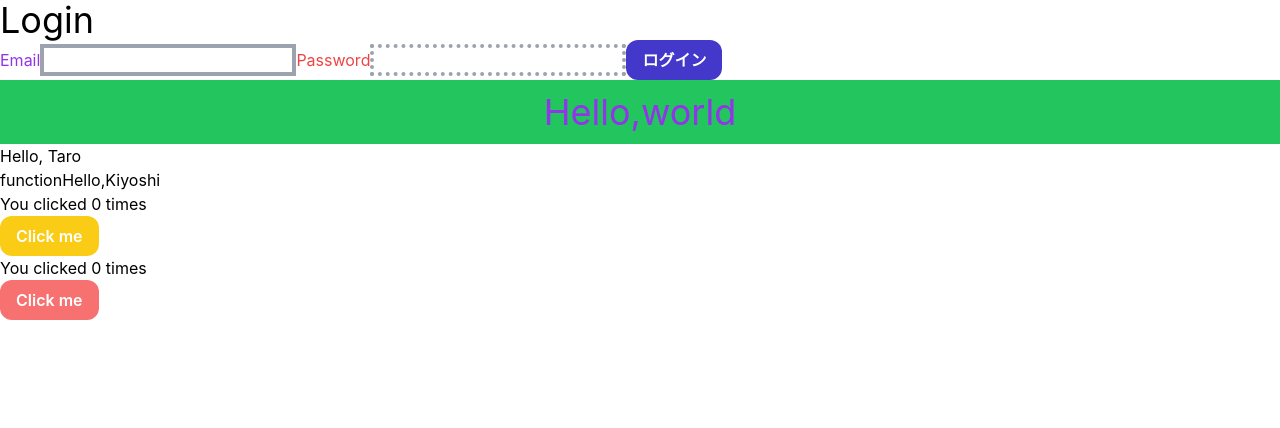
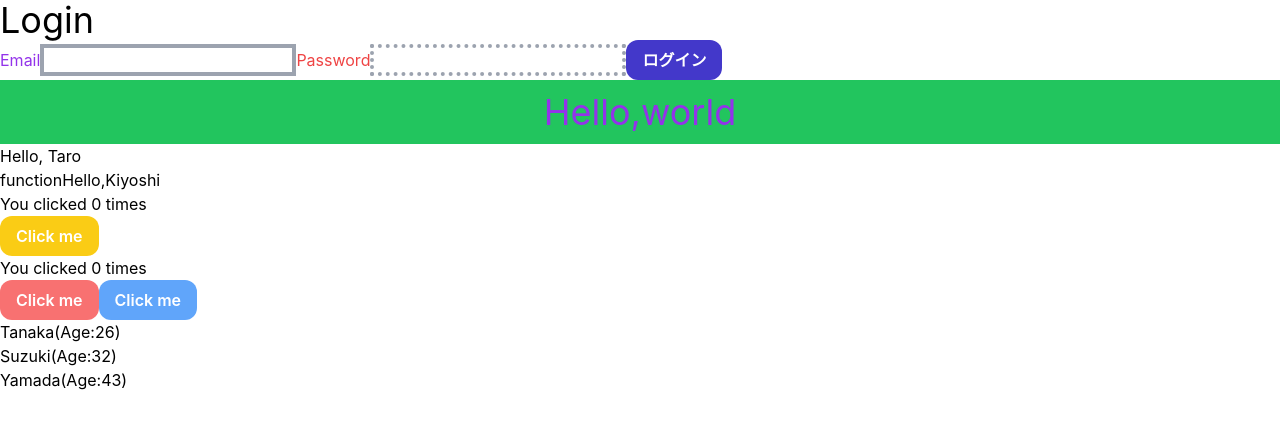
Before and after one commit to ntltss/js-react-learning, a React (Create React App) app: page / in a window 1280 px wide. Shown: the top 428 px of the page. Built offline with nearby package versions, Linux system fonts and the light colour scheme.

Commit message:
とほほ学習追加

```diff
--- a/public/index.html
+++ b/public/index.html
@@ -36,6 +36,7 @@
     <div id="root3"></div>
     <div id="root4"></div>
     <div id="root5"></div>
+    <div id="root6"></div>
     <!--
       This HTML file is a template.
       If you open it directly in the browser, you will see an empty page.
--- a/src/ExampleHook.js
+++ b/src/ExampleHook.js
@@ -11,6 +11,10 @@ export default function ExampleHook(){
             <button onClick={() => setCount(count + 1)} class="bg-red-400 font-semibold text-white py-2 px-4 rounded-xl">
                 Click me
             </button>
+            <button onClick={(e) => {console.log(e,this);}}  class="bg-blue-400 font-semibold text-white py-2 px-4 rounded-xl">
+                Click me
+            </button>
+
         </div>
 
     );
--- /dev/null
+++ b/src/SampleList.js
@@ -0,0 +1,18 @@
+import React from 'react';
+
+class SampleList extends React.Component{
+    render(){
+        const users = [
+            {name: "Tanaka", age: 26},
+            {name: "Suzuki", age: 32},
+            {name: "Yamada", age: 43},
+        ];
+        const userList = users.map((users, index) =>
+            <li key = {index}>{users.name}(Age:{users.age})</li>
+        );
+        return(
+            <ul>{userList}</ul>
+        );
+    }
+}
+export default SampleList;
--- a/src/index.js
+++ b/src/index.js
@@ -9,6 +9,7 @@ import Hello from './Hello';
 import ExampleState from './ExampleState';
 import reactDom from 'react-dom';
 import ExampleHook from './ExampleHook';
+import SampleList from './SampleList';
 
 ReactDOM.render(
   <React.StrictMode>
@@ -54,6 +55,13 @@ reactDom.render(
   document.getElementById('root5')
 );
 
+reactDom.render(
+  <React.StrictMode>
+    <SampleList/>
+  </React.StrictMode>,
+  document.getElementById('root6')
+);
+
 // If you want to start measuring performance in your app, pass a function
 // to log results (for example: reportWebVitals(console.log))
 // or send to an analytics endpoint. Learn more: https://bit.ly/CRA-vitals
```
